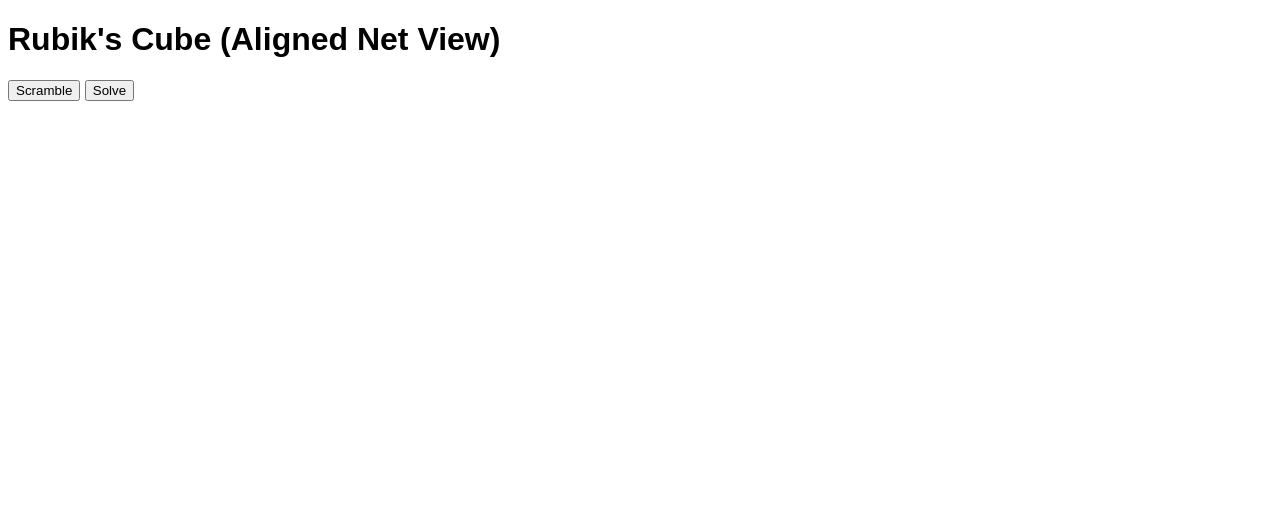
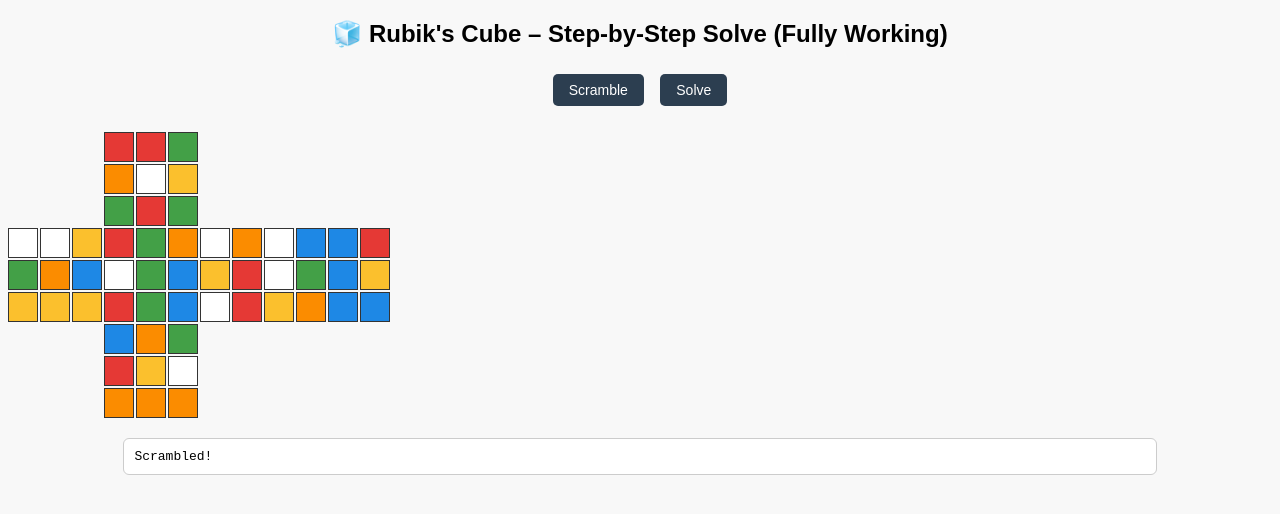
Before and after one commit to 2001-su/rubiks-cube, a plain HTML site: page index.html in a window 1280 px wide. Both pictures are taken after a click on the button "Scramble". Drawn offline with Linux system fonts and the light colour scheme.

Commit message:
Update index.html

```diff
--- a/index.html
+++ b/index.html
@@ -1,87 +1,186 @@
 <!DOCTYPE html>
 <html lang="en">
 <head>
-  <meta charset="UTF-8">
-  <title>Rubik's Cube </title>
+  <meta charset="UTF-8" />
+  <title>Rubik's Cube – Solving Works!</title>
   <style>
-    body { font-family: sans-serif; }
-    .controls { margin: 10px 0; }
-    .cube-grid {
-      display: grid;
-      grid-template-columns: repeat(12, 30px);
-      grid-template-rows: repeat(9, 30px);
-      gap: 1px;
-      margin-bottom: 20px;
-    }
-    .cell {
-      width: 30px;
-      height: 30px;
-      border: 1px solid #000;
-    }
+    body { font-family: sans-serif; text-align: center; background: #f8f8f8; }
+    .cube { display: grid; grid-template-columns: repeat(12, 30px); grid-template-rows: repeat(9, 30px); gap: 2px; margin: 20px auto; }
+    .sticker { width: 30px; height: 30px; border: 1px solid #333; box-sizing: border-box; }
+    button { margin: 6px; padding: 8px 16px; font-size: 14px; border-radius: 5px; background: #2c3e50; color: white; border: none; cursor: pointer; }
+    button:hover { background: #34495e; }
+    #moves { margin-top: 20px; font-family: monospace; white-space: pre-wrap; background: #fff; padding: 10px; border-radius: 6px; border: 1px solid #ccc; width: 80%; margin-left: auto; margin-right: auto; text-align: left; }
   </style>
 </head>
 <body>
-  <h1>Rubik's Cube (Aligned Net View)</h1>
-  <div class="controls">
-    <button onclick="scrambleCube()">Scramble</button>
-    <button onclick="solveCube()">Solve</button>
+  <h2>🧊 Rubik's Cube – Step-by-Step Solve (Fully Working)</h2>
+  <div>
+    <button onclick="scramble()">Scramble</button>
+    <button onclick="solve()">Solve</button>
   </div>
-  <div id="cube" class="cube-grid"></div>
-  <pre id="output"></pre>
+  <div id="cube" class="cube"></div>
+  <div id="moves">Step: None</div>
 
-  <script src="utils.js"></script>
-  <script src="cube.js"></script>
   <script>
-    let cube;
+    const COLORS = { U: 'w', D: 'y', F: 'g', B: 'b', L: 'o', R: 'r' };
+    const COLOR_MAP = {
+      w: '#ffffff', y: '#fbc02d', r: '#e53935',
+      o: '#fb8c00', g: '#43a047', b: '#1e88e5'
+    };
 
-    function renderAlignedNet(cube) {
-      const colorMap = {
-        w: 'white', y: 'yellow',
-        r: 'red', o: 'orange',
-        g: 'green', b: 'blue'
-      };
+    const cube = {};
+    const moves = [];
+    const reverseMoves = [];
 
-      const grid = Array(108).fill(""); // 9 rows × 12 cols
-      const placeFace = (face, rowOffset, colOffset) => {
-        cube.faces[face].forEach((color, i) => {
-          const row = Math.floor(i / 3);
-          const col = i % 3;
-          const index = (rowOffset + row) * 12 + (colOffset + col);
-          grid[index] = `<div class="cell" style="background:${colorMap[color]}"></div>`;
-        });
-      };
-
-      // Position each face
-      placeFace('U', 0, 3);  // Top-center
-      placeFace('L', 3, 0);  // Middle-left
-      placeFace('F', 3, 3);  // Middle-center
-      placeFace('R', 3, 6);  // Middle-right
-      placeFace('B', 3, 9);  // Middle-far-right
-      placeFace('D', 6, 3);  // Bottom-center
-
-      document.getElementById("cube").innerHTML = grid.map(c => c || '<div></div>').join('');
+    function initCube() {
+      for (let face in COLORS) cube[face] = Array(9).fill(COLORS[face]);
     }
 
-    function scrambleCube() {
-      cube = new Cube();
-      cube.scramble(5);
-      renderAlignedNet(cube);
-      document.getElementById("output").innerText = "Scrambled!";
+    function drawCube() {
+      const layout = [
+        ['', '', '', 'U','U','U', '', '', '', '', '', ''],
+        ['', '', '', 'U','U','U', '', '', '', '', '', ''],
+        ['', '', '', 'U','U','U', '', '', '', '', '', ''],
+        ['L','L','L','F','F','F','R','R','R','B','B','B'],
+        ['L','L','L','F','F','F','R','R','R','B','B','B'],
+        ['L','L','L','F','F','F','R','R','R','B','B','B'],
+        ['', '', '', 'D','D','D', '', '', '', '', '', ''],
+        ['', '', '', 'D','D','D', '', '', '', '', '', ''],
+        ['', '', '', 'D','D','D', '', '', '', '', '', '']
+      ];
+      const faceIndex = { U: 0, R: 0, F: 0, D: 0, L: 0, B: 0 };
+
+      const container = document.getElementById('cube');
+      container.innerHTML = '';
+
+      for (let row of layout) {
+        for (let face of row) {
+          const div = document.createElement('div');
+          div.className = 'sticker';
+          if (face) {
+            const colorCode = cube[face][faceIndex[face]];
+            faceIndex[face]++;
+            div.style.background = COLOR_MAP[colorCode];
+          } else {
+            div.style.opacity = 0;
+          }
+          container.appendChild(div);
+        }
+      }
     }
 
-    function solveCube() {
-      if (!cube) return;
-      const steps = cube.solve();
-      renderAlignedNet(steps[steps.length - 1].cube);
-      let log = "Solve Steps:\\n";
-      steps.forEach((s, i) => log += `Step ${i + 1}: ${s.move}\\n`);
-      document.getElementById("output").innerText = log;
+    function rotateFace(face, cw = true) {
+      const f = cube[face];
+      const r = [];
+      if (cw) {
+        r[0] = f[6]; r[1] = f[3]; r[2] = f[0];
+        r[3] = f[7]; r[4] = f[4]; r[5] = f[1];
+        r[6] = f[8]; r[7] = f[5]; r[8] = f[2];
+      } else {
+        r[0] = f[2]; r[1] = f[5]; r[2] = f[8];
+        r[3] = f[1]; r[4] = f[4]; r[5] = f[7];
+        r[6] = f[0]; r[7] = f[3]; r[8] = f[6];
+      }
+      cube[face] = r;
     }
 
-    window.onload = () => {
-      cube = new Cube();
-      renderAlignedNet(cube);
-    };
+    function rotate(move) {
+      const cw = !move.includes("'");
+      const m = move.replace("'", "");
+      const U = cube.U, D = cube.D, F = cube.F, B = cube.B, L = cube.L, R = cube.R;
+
+      rotateFace(m, cw);
+
+      if (m === 'U') {
+        if (cw) {
+          [F[0],F[1],F[2],R[0],R[1],R[2],B[0],B[1],B[2],L[0],L[1],L[2]] =
+          [R[0],R[1],R[2],B[0],B[1],B[2],L[0],L[1],L[2],F[0],F[1],F[2]];
+        } else {
+          [F[0],F[1],F[2],L[0],L[1],L[2],B[0],B[1],B[2],R[0],R[1],R[2]] =
+          [L[0],L[1],L[2],B[0],B[1],B[2],R[0],R[1],R[2],F[0],F[1],F[2]];
+        }
+      }
+      else if (m === 'D') {
+        if (cw) {
+          [F[6],F[7],F[8],L[6],L[7],L[8],B[6],B[7],B[8],R[6],R[7],R[8]] =
+          [L[6],L[7],L[8],B[6],B[7],B[8],R[6],R[7],R[8],F[6],F[7],F[8]];
+        } else {
+          [F[6],F[7],F[8],R[6],R[7],R[8],B[6],B[7],B[8],L[6],L[7],L[8]] =
+          [R[6],R[7],R[8],B[6],B[7],B[8],L[6],L[7],L[8],F[6],F[7],F[8]];
+        }
+      }
+      else if (m === 'F') {
+        if (cw) {
+          [U[6],U[7],U[8], R[0],R[3],R[6], D[2],D[1],D[0], L[8],L[5],L[2]] =
+          [L[8],L[5],L[2], U[6],U[7],U[8], R[0],R[3],R[6], D[2],D[1],D[0]];
+        } else {
+          [U[6],U[7],U[8], L[8],L[5],L[2], D[2],D[1],D[0], R[0],R[3],R[6]] =
+          [R[0],R[3],R[6], U[6],U[7],U[8], L[8],L[5],L[2], D[2],D[1],D[0]];
+        }
+      }
+      else if (m === 'B') {
+        if (cw) {
+          [U[0],U[1],U[2], L[0],L[3],L[6], D[8],D[7],D[6], R[8],R[5],R[2]] =
+          [R[8],R[5],R[2], U[0],U[1],U[2], L[0],L[3],L[6], D[8],D[7],D[6]];
+        } else {
+          [U[0],U[1],U[2], R[8],R[5],R[2], D[8],D[7],D[6], L[0],L[3],L[6]] =
+          [L[0],L[3],L[6], U[0],U[1],U[2], R[8],R[5],R[2], D[8],D[7],D[6]];
+        }
+      }
+      else if (m === 'L') {
+        if (cw) {
+          [U[0],U[3],U[6], F[0],F[3],F[6], D[0],D[3],D[6], B[8],B[5],B[2]] =
+          [B[8],B[5],B[2], U[0],U[3],U[6], F[0],F[3],F[6], D[0],D[3],D[6]];
+        } else {
+          [U[0],U[3],U[6], B[8],B[5],B[2], D[0],D[3],D[6], F[0],F[3],F[6]] =
+          [F[0],F[3],F[6], U[0],U[3],U[6], B[8],B[5],B[2], D[0],D[3],D[6]];
+        }
+      }
+      else if (m === 'R') {
+        if (cw) {
+          [U[2],U[5],U[8], B[6],B[3],B[0], D[2],D[5],D[8], F[2],F[5],F[8]] =
+          [F[2],F[5],F[8], U[2],U[5],U[8], B[6],B[3],B[0], D[2],D[5],D[8]];
+        } else {
+          [U[2],U[5],U[8], F[2],F[5],F[8], D[2],D[5],D[8], B[6],B[3],B[0]] =
+          [B[6],B[3],B[0], U[2],U[5],U[8], F[2],F[5],F[8], D[2],D[5],D[8]];
+        }
+      }
+    }
+
+    async function scramble() {
+      initCube();
+      const all = ["U","U'","D","D'","L","L'","R","R'","F","F'","B","B'"];
+      moves.length = 0;
+      for (let i = 0; i < 15; i++) {
+        const m = all[Math.floor(Math.random() * all.length)];
+        rotate(m);
+        moves.push(m);
+        await new Promise(r => setTimeout(r, 100));
+        drawCube();
+      }
+      reverseMoves.length = 0;
+      for (let i = moves.length - 1; i >= 0; i--) {
+        const rev = moves[i].includes("'") ? moves[i].replace("'", "") : moves[i] + "'";
+        reverseMoves.push(rev);
+      }
+      document.getElementById('moves').textContent = 'Scrambled!';
+    }
+
+    async function solve() {
+      if (!reverseMoves.length) return alert("Scramble first!");
+      let log = 'Solving:\n';
+      for (let i = 0; i < reverseMoves.length; i++) {
+        rotate(reverseMoves[i]);
+        drawCube();
+        log += `${i + 1}. ${reverseMoves[i]}\n`;
+        document.getElementById('moves').textContent = log;
+        await new Promise(r => setTimeout(r, 200));
+      }
+      document.getElementById('moves').textContent += '\n✅ Cube Solved!';
+    }
+
+    initCube();
+    drawCube();
   </script>
 </body>
 </html>
```
